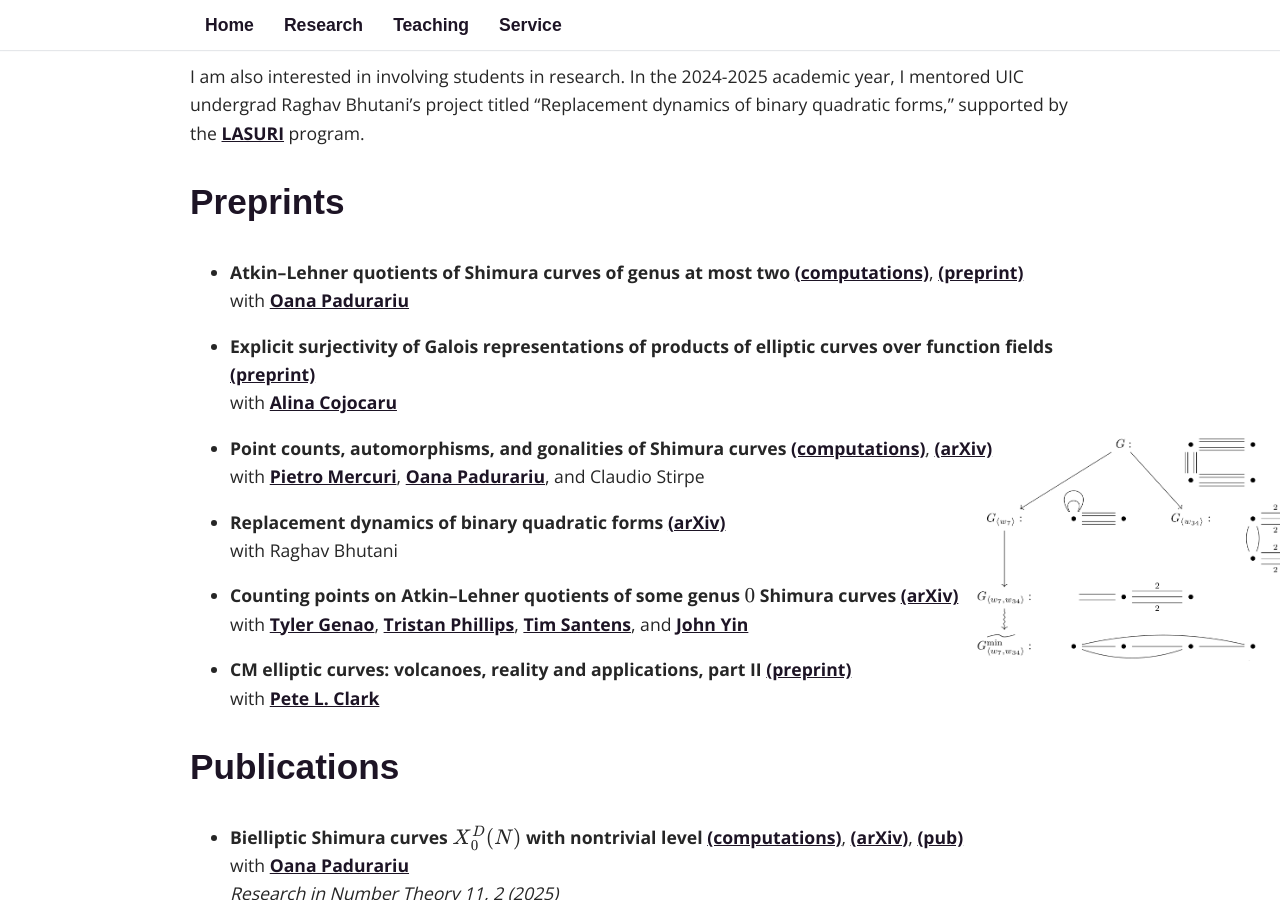
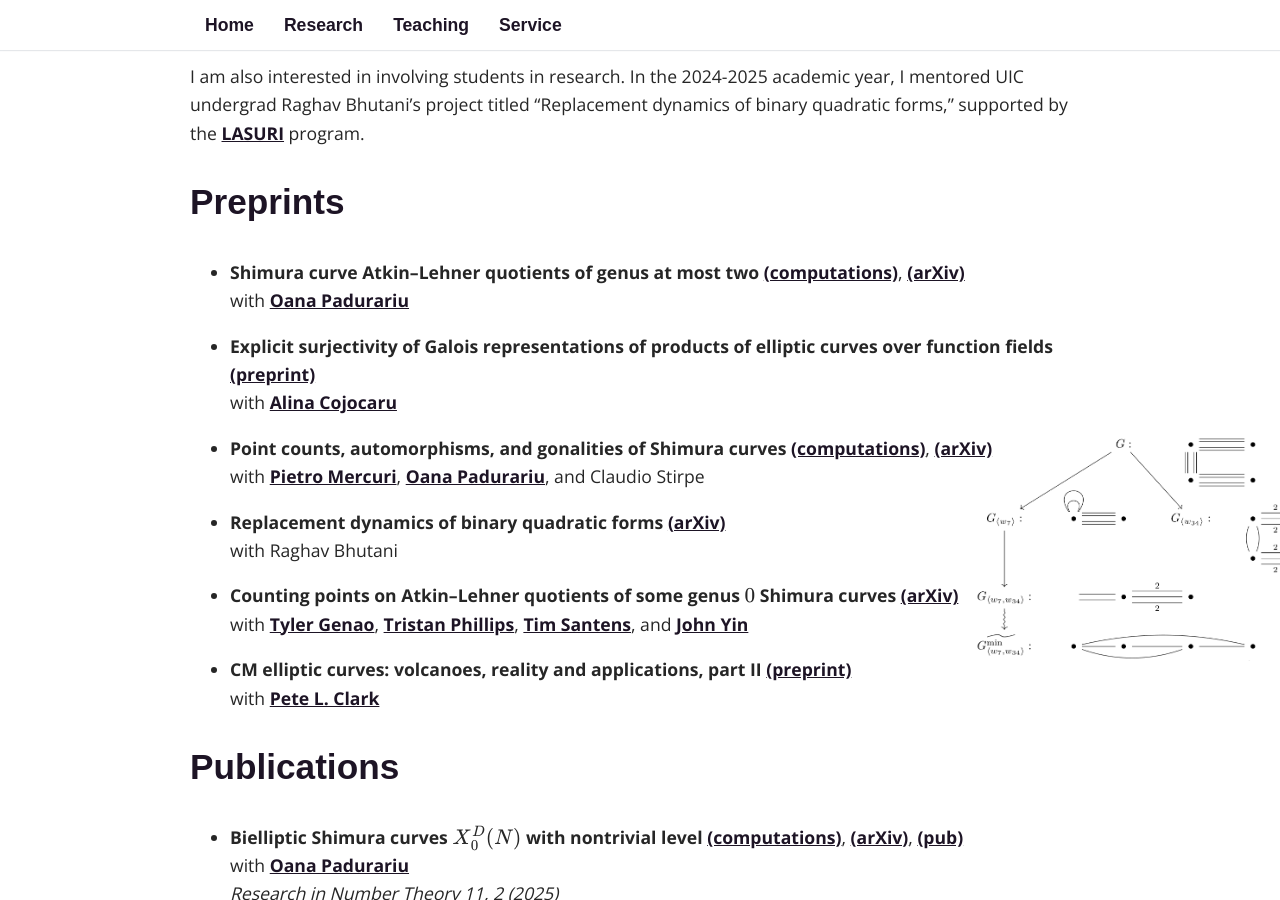
Before and after one commit to fsaia/site, a Jekyll site: the page built from _pages/02_research.md, in a window 1280 px wide and 900 px high, scrolled down 462 px. Built offline with Jekyll 4.4.1, drawn with Linux system fonts in a browser that asks for light colours; some web fonts are replaced; formulas are drawn with MathJax 3.

Commit message:
Add files via upload

```diff
--- a/_pages/02_research.md
+++ b/_pages/02_research.md
@@ -15,7 +15,7 @@ I am also interested in involving students in research. In the 2024-2025 academi
 
 ## Preprints
 
-* **Atkin--Lehner quotients of Shimura curves of genus at most two** [(computations)](https://github.com/fsaia/GenusAtMost2), [(preprint)](https://drive.google.com/open?id=1mq-a2TyFyDphbl5Co7ifuUb0-FtSKZwt&usp=drive_fs)
+* **Shimura curve Atkin--Lehner quotients of genus at most two** [(computations)](https://github.com/fsaia/GenusAtMost2), [(arXiv)](https://arxiv.org/abs/2509.25368)
 	with [Oana Padurariu](https://sites.google.com/view/oanapadurariu/home)
 
 * **Explicit surjectivity of Galois representations of products of elliptic curves over function fields** [(preprint)](https://drive.google.com/open?id=1GNtFULGElTfc8UrJF2VlkS4So0rf89KO&usp=drive_fs)
```
Also changed, not shown: _pages/05_math_525.md (+1 -1 lines).
